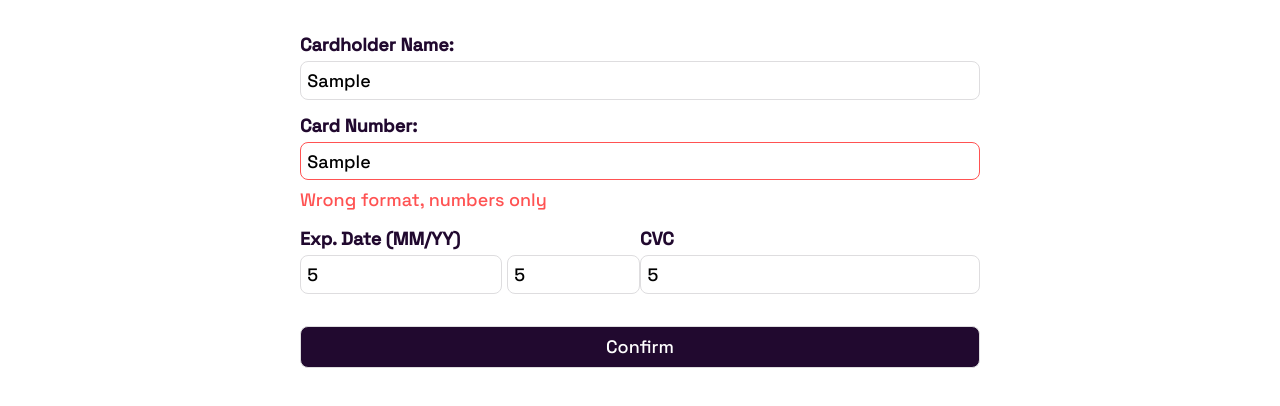
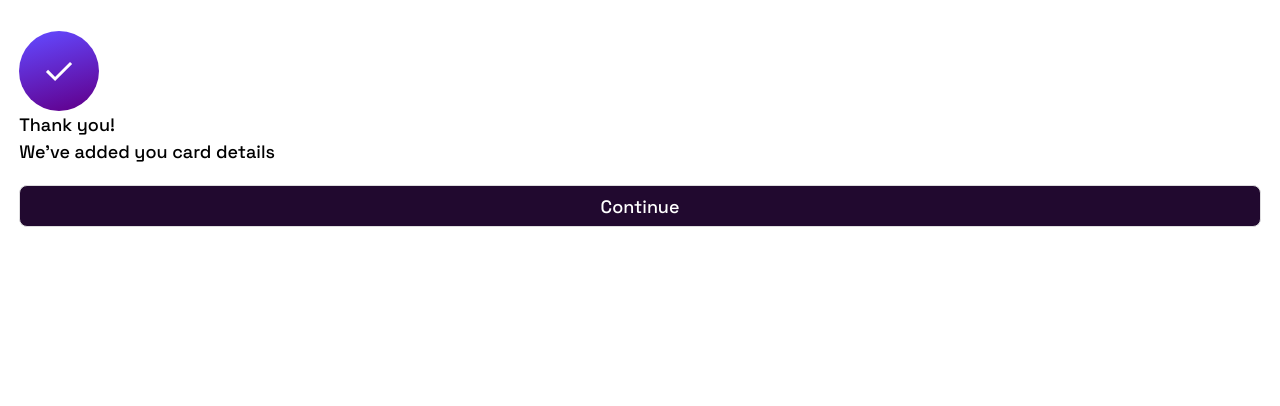
Before and after one commit to gusrod22/card-details, a plain HTML site: page index.html in a window 1280 px wide. Both pictures are taken after typing "Sample", "Sample", "5", "5", "5" into the empty fields and a click on the button "Confirm". Shown: the part 278-684 px from the top of the page. Drawn offline with Linux system fonts and the light colour scheme.

Commit message:
added functionality to hide initial, display complete

```diff
--- a/index.html
+++ b/index.html
@@ -67,7 +67,7 @@
           </div>
         </div>
       </div>
-      <div class="main-content">
+      <div class="initial-state main-content">
         <form>
           <div class="input-item holder-name">
             <label for="name">Cardholder Name:</label>
--- a/script.js
+++ b/script.js
@@ -4,6 +4,8 @@ submitButton.addEventListener("click", function (event) {
   event.preventDefault();
   console.log("button clicked");
   const inputItems = form.querySelectorAll(".input-item");
+  const initialState = document.querySelector(".initial-state");
+  const completeState = document.querySelector(".complete-state");
   for (const inputItem of inputItems) {
     const input = inputItem.querySelector("input");
     const error = inputItem.querySelector(".error");
@@ -37,6 +39,8 @@ submitButton.addEventListener("click", function (event) {
       }
     }
   }
+  initialState.style.display = "none";
+  completeState.style.display = "block";
 });
 
 function limitInputLength(element, maxLength) {
```
